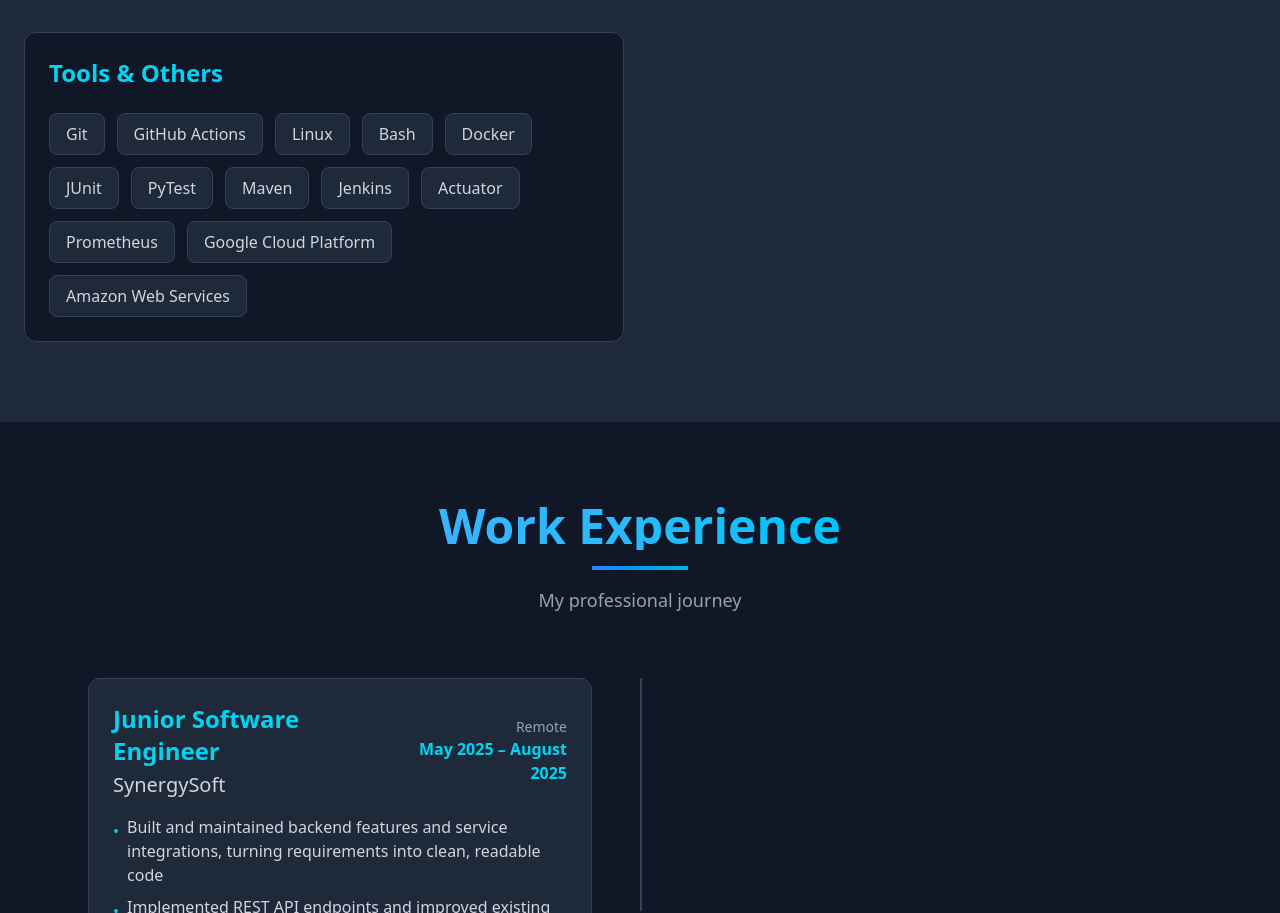
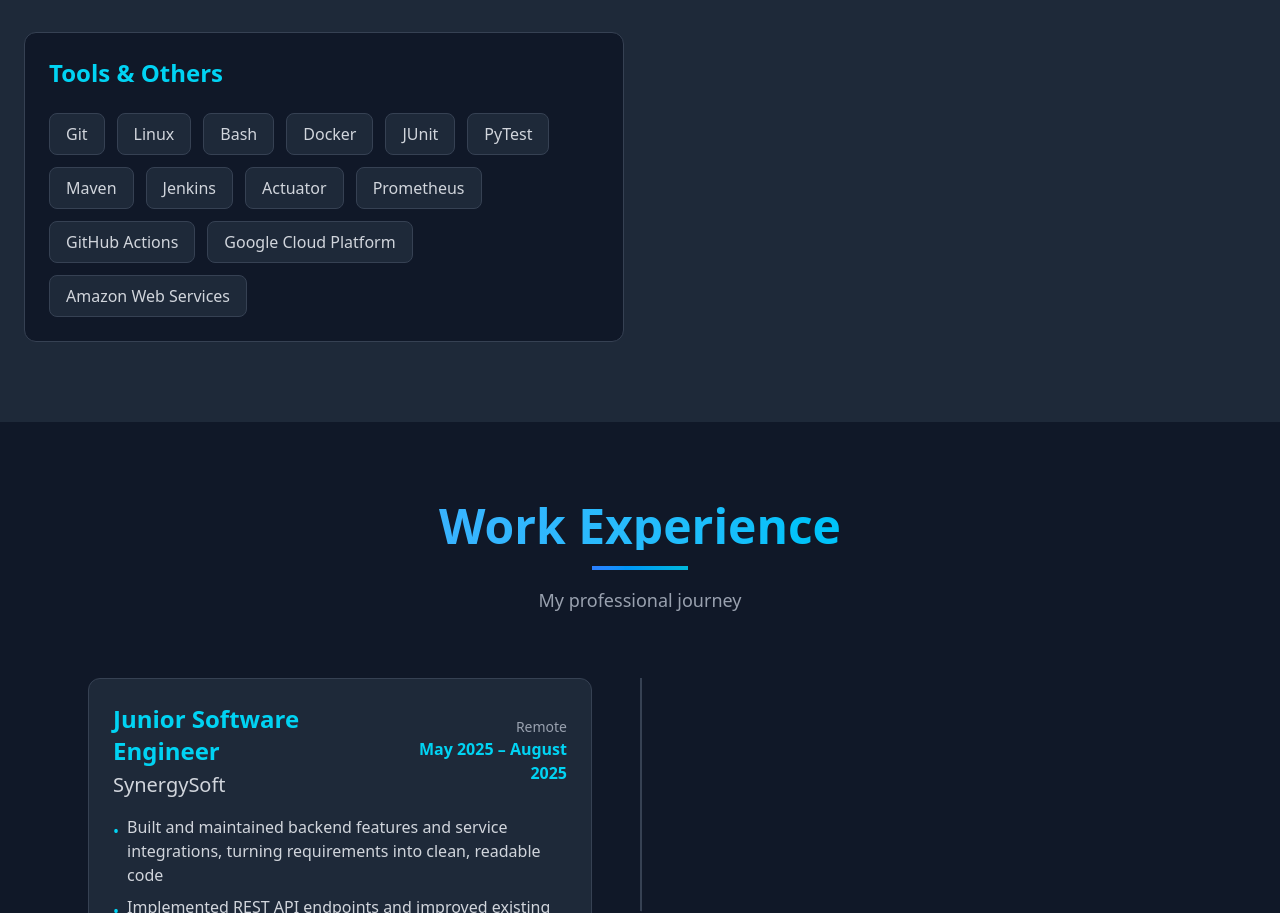
Before and after one commit to MarkOmelyanenko/portfolio-page, a React app: page / in a window 1280 px wide. Shown: the part 2388-3301 px from the top of the page. Built offline with nearby package versions, Linux system fonts and the light colour scheme; the HTML template or start-up script is replaced by a standard one.

Commit message:
edit skills section

```diff
--- a/src/components/Skills.jsx
+++ b/src/components/Skills.jsx
@@ -34,7 +34,6 @@ const skillCategories = [
     title: "Tools & Others",
     skills: [
       "Git",
-      "GitHub Actions",
       "Linux",
       "Bash",
       "Docker",
@@ -44,6 +43,7 @@ const skillCategories = [
       "Jenkins",
       "Actuator",
       "Prometheus",
+      "GitHub Actions",
       "Google Cloud Platform",
       "Amazon Web Services",
     ],
```
